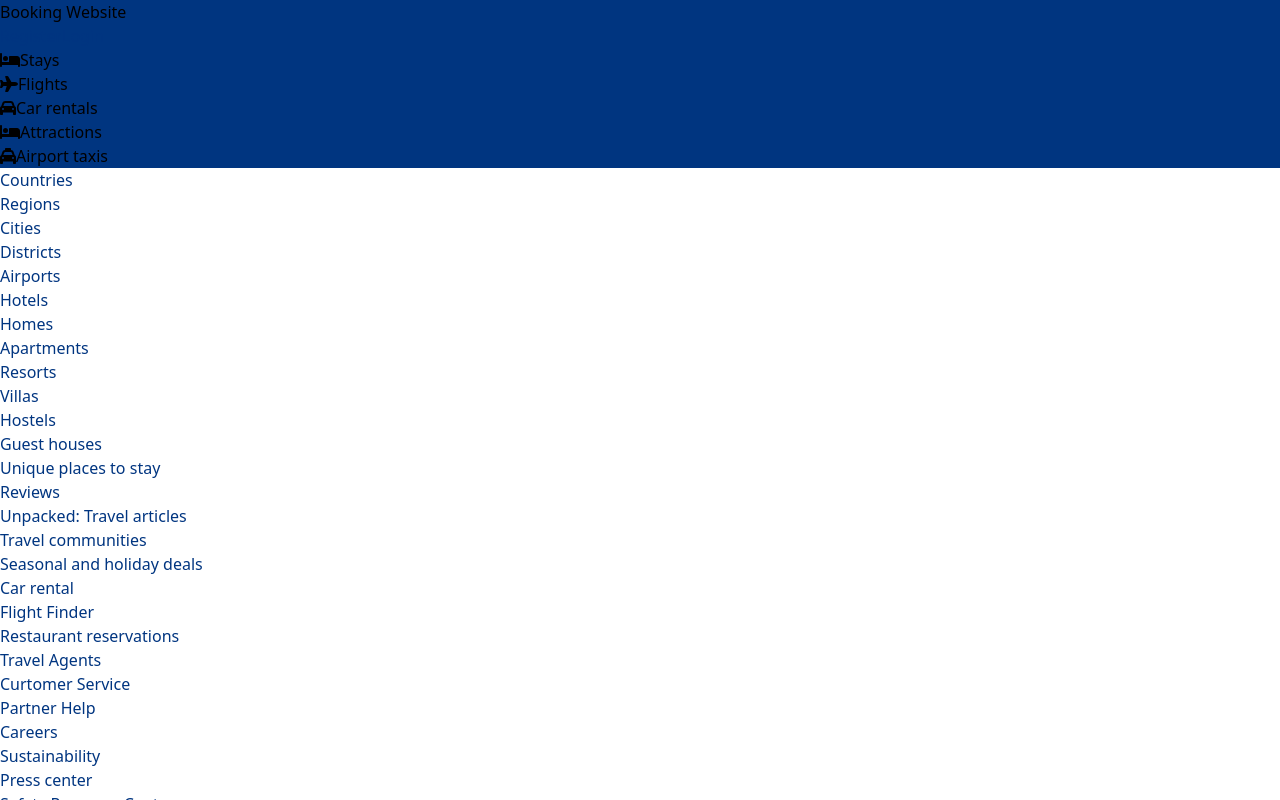
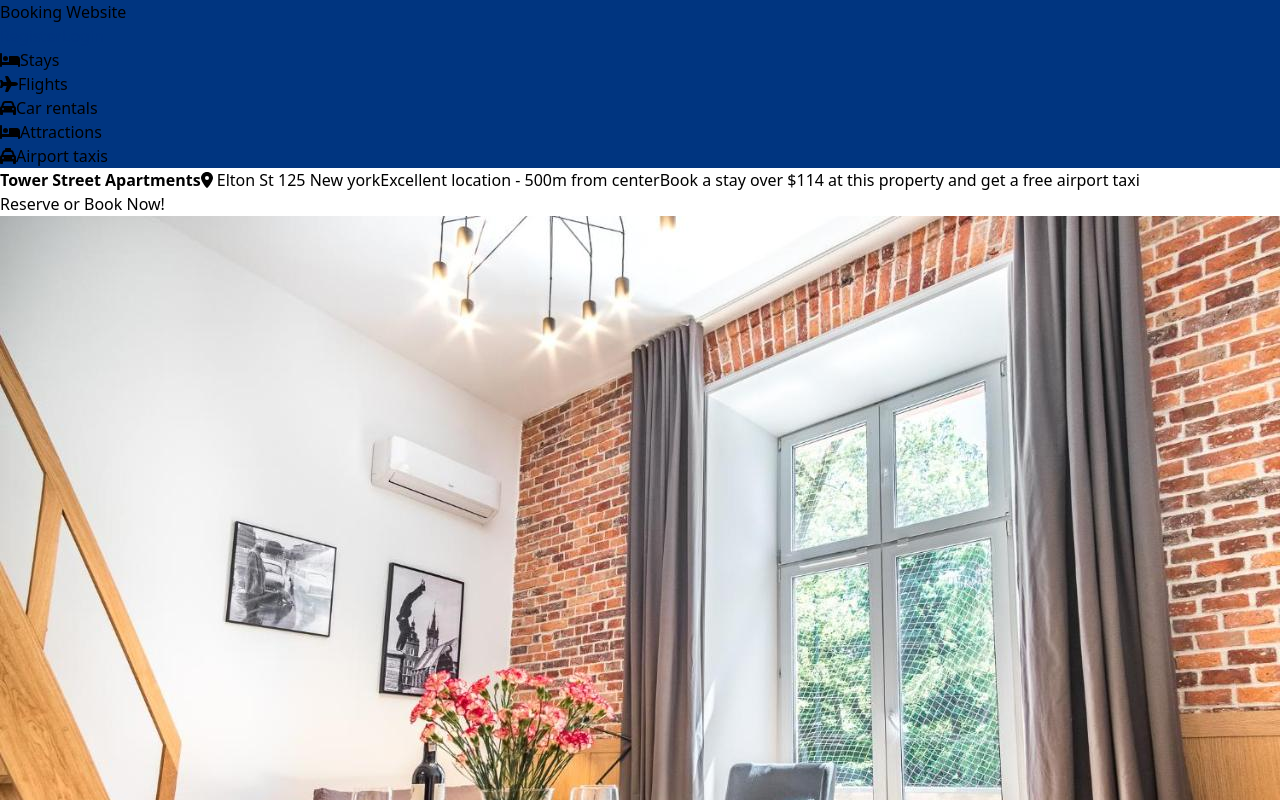
Before and after one commit to tien198/njs301_asm2_clientApp, a React (Vite) app: page /detail/1 in a window 1280 px wide. Shown: the top 800 px of the page. Built offline with nearby package versions, Linux system fonts and the light colour scheme.

Commit message:
add detailContents

```diff
--- a/src/components/Button.jsx
+++ b/src/components/Button.jsx
@@ -1,5 +1,5 @@
-function Button({ label, ...props }) {
-    return <button {...props} >{label}</button>
+function Button({ label, className, ...props }) {
+    return <button className={className} {...props} >{label}</button>
 }
 
 export default Button;
--- a/src/components/Header.jsx
+++ b/src/components/Header.jsx
@@ -1,6 +1,7 @@
 import Button from './Button';
 import { FontAwesomeIcon } from '@fortawesome/react-fontawesome';
 import { faBed, faCalendar, faFemale } from '@fortawesome/free-solid-svg-icons';
+import { Link } from 'react-router-dom';
 
 export default function Header() {
     return (
@@ -21,9 +22,9 @@ function SearchForm() {
     const onSubmit = e => {
         e.preventDefault();
     }
-    const searchBtn = e => {
-        window.location.replace('/search');
-    }
+    // const searchBtn = e => {
+    //     window.location.replace('/search');
+    // }
     return (
         <form onSubmit={onSubmit} className='absolute  translate-x-1/2 right-1/3 -bottom-14 lg:right-1/2 lg:-bottom-10 bg-white text-zinc-800 rounded-lg border-4 border-yellow-600'>
             <div className='flex justify-around items-center flex-wrap lg:flex-nowrap gap-5 py-2 px-12'>
@@ -41,7 +42,9 @@ function SearchForm() {
                     <input type='text' placeholder='1 adult - 0 children - 0 room' className='p-1 focus: outline-none focus:border-b focus:border-b-slate-500' />
                 </div>
                 <div className='flex gap-2 items-center'>
-                    <Button label='Search' onClick={searchBtn} className=' bg-blue-600 text-white py-3 px-3' />
+                    <Link to='search'>
+                        <Button label='Search' className=' bg-blue-600 text-white py-3 px-3' />
+                    </Link>
                 </div>
                 {/* <input type='date' min='2022-06-22' max='2024-06-22' placeholder='YYYY-MM-DD' /> */}
             </div>
--- a/src/pages/detail/Detail.jsx
+++ b/src/pages/detail/Detail.jsx
@@ -1,9 +1,56 @@
+import item from '../../../data/detail.json';
+import { FontAwesomeIcon } from '@fortawesome/react-fontawesome';
+import { faLocationDot } from '@fortawesome/free-solid-svg-icons';
+import Button from '../../components/Button';
 
 const Detail = () => {
   return (
-    <>
-    </>
+    <div className='container mx-auto mt-6'>
+      <GeneralInfo item={item} key={1} />
+      <ImgGallery photos={item.photos} />
+      <div className='grid grid-cols-4 gap-4 mt-10'>
+        <div className='col-start-1 col-end-4 flex flex-col gap-5'>
+          <p className='text-2xl font-bold'>{item.title}</p>
+          <span className='text-sm'>{item.description}</span>
+        </div>
+        <div className='bg-blue-100 pt-4 px-3 pb-3 flex flex-col gap-4'>
+          <p className='text-gray-600 text-lg font-bold'>Perpect for a 9-night stay!</p>
+          <p className='text-sm'>Located in the real heart of Krakow, this property has excellent location srore of 9.8!</p>
+          <p className='text-2xl font-extralight'><span className='font-bold'>${item.nine_night_price}</span> (9 nights)</p>
+          <Button label='Reserve or Book Now!' className='bg-blue-600 text-white rounded py-2 px-5 text-sm font-bold' />
+
+        </div>
+      </div>
+    </div>
   );
 };
 
 export default Detail;
+
+function GeneralInfo({ item }) {
+  return (
+    <div className='flex justify-between'>
+      <div className='flex flex-col gap-4'>
+        <strong className='text-2xl'>{item.name}</strong>
+        <span className='text-sm flex gap-4'><FontAwesomeIcon icon={faLocationDot} /> {item.address}</span>
+        <span className='text-blue-600'>{item.distance}</span>
+        <span className='text-green-600'>{item.price}</span>
+      </div>
+      <div>
+        <Button label='Reserve or Book Now!' className='bg-blue-600 text-white rounded py-2 px-5 text-sm font-bold' />
+      </div>
+    </div>
+  )
+}
+
+function ImgGallery({ photos }) {
+  return (
+    <div className='grid grid-cols-3 gap-1 my-4'>
+      {
+        photos.map(p => {
+          return <img src={'.' + p} alt={item.name} key={p} />
+        })
+      }
+    </div>
+  )
+}
--- a/src/pages/search/Search.jsx
+++ b/src/pages/search/Search.jsx
@@ -4,6 +4,7 @@ import ImgCard from '../../components/Imgcard';
 // Data to display
 import dataSearched from '../../../data/search.json';
 import styles from './Search.module.css';
+import { Link } from 'react-router-dom';
 
 const Search = () => {
 
@@ -114,7 +115,9 @@ function SearchedItemThirdCol({ item }) {
       <div className='flex flex-col items-end gap-2'>
         <span className='text-3xl font-semibold'>$ {item.price}</span>
         <span className='text-gray-500 text-sm'>Include taxes and fees</span>
-        <Button label='See availability' className='bg-blue-600 text-white hover:bg-blue-800 font-semibold rounded-md py-3 px-8' />
+        <Link to='/detail/1'>
+          <Button label='See availability' className='bg-blue-600 text-white hover:bg-blue-800 font-semibold rounded-md py-3 px-8' />
+        </Link>
       </div>
     </div>
   );
```
